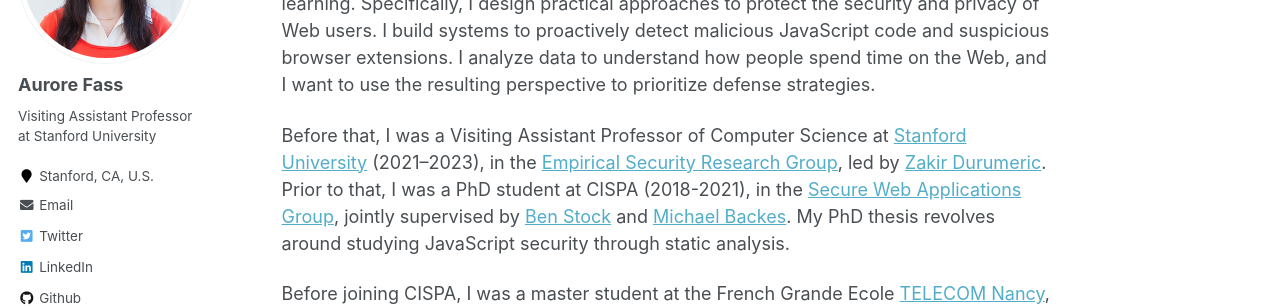
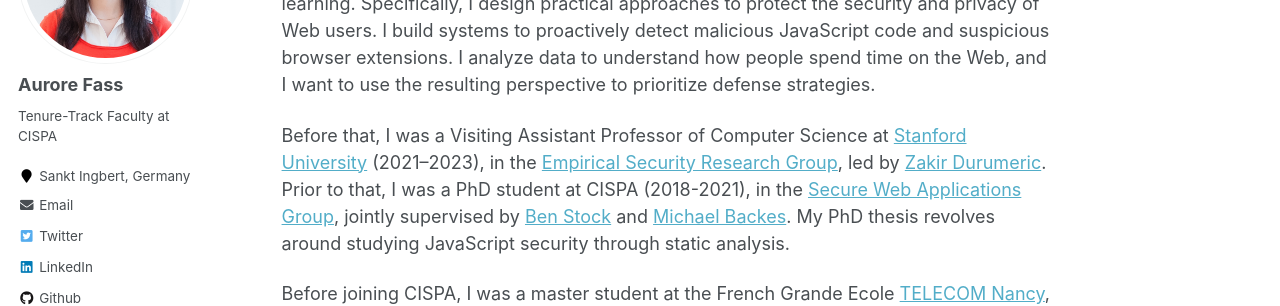
Before and after one commit to Aurore54F/aurore54f.github.io, a Jekyll site: the page built from _pages/about.md, in a window 1280 px wide. Shown: the part 224-530 px from the top of the page. Built offline with Jekyll 4.4.1, drawn with Linux system fonts in a browser that asks for light colours.

Commit message:
Forgot to remove Stanford from config.yml

```diff
--- a/_config.yml
+++ b/_config.yml
@@ -10,7 +10,7 @@ locale                   : "en-US"
 title                    : "Aurore Fass"
 title_separator          : "-"
 name                     : &name "Aurore Fass"
-description              : &description "Visiting Assistant Professor at Stanford University"
+description              : &description "Tenure-Track Faculty at CISPA"
 url                      : https://aurore54f.github.io # the base hostname & protocol for your site e.g. "https://mmistakes.github.io"
 baseurl                  : "" # the subpath of your site, e.g. "/blog"
 repository               : "aurore54f.github.io"
@@ -82,12 +82,12 @@ analytics:
 author:
   name             : "Aurore Fass"
   avatar           : "Aurore.jpg"
-  bio              : "Visiting Assistant Professor at Stanford University"
-  location         : "Stanford, CA, U.S."
+  bio              : "Tenure-Track Faculty at CISPA"
+  location         : "Sankt Ingbert, Germany"
   employer         :
   pubmed           :
   googlescholar    : "https://scholar.google.com/citations?hl=en&user=NuD8rUoAAAAJ"
-  email            : "aurore@cs.stanford.edu"
+  email            : "fass@cispa.de"
   researchgate     :
   uri              :
   bitbucket        :
```
